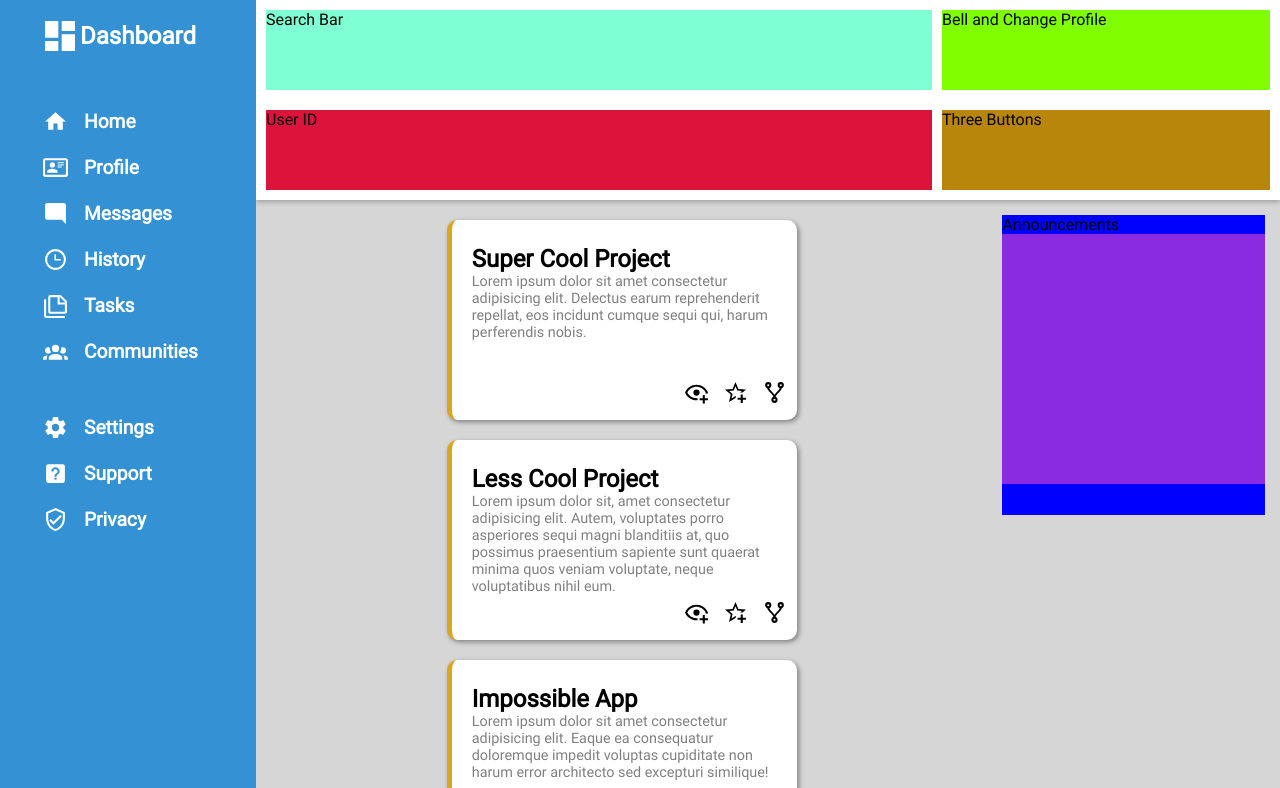
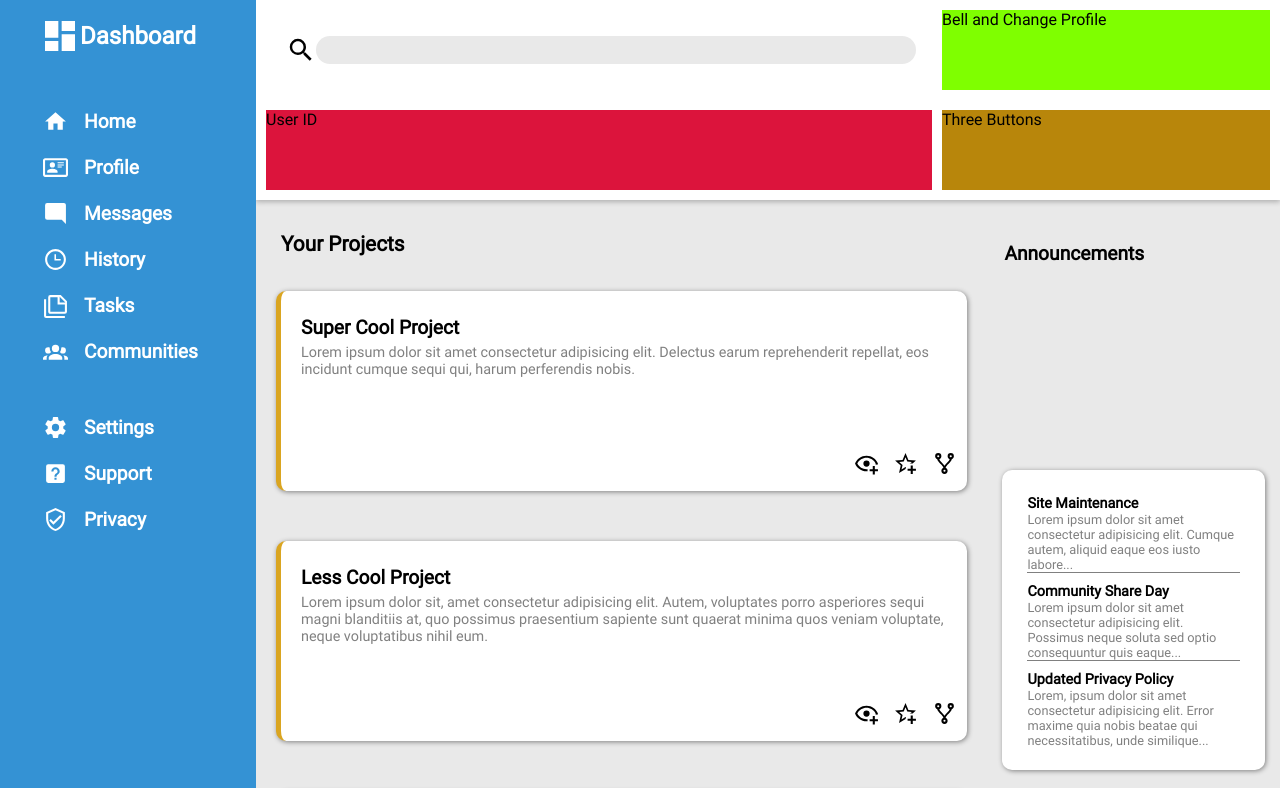
Before and after one commit to leandrocruz44/odin-admin-dashboard, a plain HTML site: page index.html in a window 1280 px wide. Shown: the top 788 px of the page. Drawn offline with Linux system fonts and the light colour scheme.

Commit message:
Style side content, adjust main content
*Cards on main content part now "expand" when screen gets wider through
minmax
*Side content stylized, announcements done
*Search bar on header stylized

```diff
--- a/index.html
+++ b/index.html
@@ -57,7 +57,12 @@
         </div>
         <div class="header">
             <div class="top-header">
-                <div class="search">Search Bar</div>
+                <div class="search">
+                    <img src="icons/search.svg" alt="">
+                    <form action="#">
+                        <input type="text" name="search" id="search">
+                    </form>
+                </div>
                 <div class="notification">Bell and Change Profile</div>
             </div>
             <div class="bottom-header">
@@ -66,8 +71,8 @@
             </div>
         </div>
         <div class="main">
+            <div class="title">Your Projects</div>
             <div class="content">
-                <!-- <div class="title">Your Projects</div> -->
                 <div class="cards">
                     <div class="text">
                         <h1>Super Cool Project</h1>
@@ -136,13 +141,24 @@
                 </div>
             </div>
             <div class="side-content">
+                <div class="side-title">Announcements</div>
                 <div class="announcements">
-                    Announcements
-                    <div class="card"></div>
+                    <div class="topic">
+                        <h1>Site Maintenance</h1>
+                        <p>Lorem ipsum dolor sit amet consectetur adipisicing elit. Cumque autem, aliquid eaque eos iusto labore...</p>
+                    </div>
+                    <div class="topic">
+                        <h1>Community Share Day</h1>
+                        <p>Lorem ipsum dolor sit amet consectetur adipisicing elit. Possimus neque soluta sed optio consequuntur quis eaque...</p>
+                    </div>
+                    <div class="topic">
+                        <h1>Updated Privacy Policy</h1>
+                        <p>Lorem, ipsum dolor sit amet consectetur adipisicing elit. Error maxime quia nobis beatae qui necessitatibus, unde similique...</p>
+                    </div>
                 </div>
+                <div class="side-title">Trending</div>
                 <div class="trending">
-                    Trending
-                    <div class="card"></div>
+
                 </div>
             </div>
         </div>
--- a/style.css
+++ b/style.css
@@ -90,7 +90,21 @@
 
 .search {
     margin: 5px;
-    background-color: aquamarine;
+    display: flex;
+    align-items: center;
+    padding-left: 20px;
+}
+
+.search input {
+    width: 600px;
+    height: 1.8rem;
+    background-color: rgb(233, 233, 233);
+    border: none;
+    border-radius: 30px;
+}
+
+.search img {
+    width: 30px;
 }
 
 .notification {
@@ -117,7 +131,7 @@
 .main {
     grid-column: 2 / 3;
     grid-row: 2 / 3;
-    background-color: rgb(214, 214, 214);
+    background-color: rgb(233, 233, 233);
     display: grid;
     grid-template-columns: 2.5fr 1fr;
 }
@@ -126,19 +140,21 @@
     grid-column: 1 / 2;
     display: grid;
     grid-template-columns: repeat(auto-fit, minmax(360px, 1fr));
+    grid-auto-rows: 250px;
     margin: 10px;
     justify-items: center;
     align-items: center;
 }
 
 .title {
-    grid-column: 1 / 3;
-    justify-self: start;
-    padding-left: 1rem;
+    margin-left: 25px;
+    margin-top: 2rem;
+    font-size: 1.3rem;
+    font-weight: bold;
 }
 
 .cards {
-    width: 350px;
+    width: minmax(350px, 1fr);
     height: 200px;
     margin: 10px;
     background-color: white;
@@ -147,7 +163,7 @@
     padding: 10px;
     display: grid;
     grid-template-rows: 4fr 1fr;
-    box-shadow: 2px 2px 5px gray;
+    box-shadow: 1px 1px 5px gray;
 }
 
 .cards:hover {
@@ -163,7 +179,8 @@
 }
 
 .text h1 {
-    font-size: 1.5rem;
+    font-size: 1.2rem;
+    margin-bottom: 5px;
 }
 
 .text p {
@@ -186,25 +203,53 @@
 }
 
 .side-content {
-    grid-column: 2 / 3;
+    /* grid-column: 2 / 3; */
     display: grid;
     grid-template-columns: 1fr;
     margin: 10px;
 }
 
+.side-title {
+    margin-top: -1.5rem;
+    margin-left: 7px;
+    font-size: 1.2rem;
+    font-weight: bold;
+}
+
 .announcements {
     height: 300px;
-    background-color: blue;
+    background-color: white;
     margin: 5px;
+    margin-bottom: 3rem;
+    display: grid;
+    grid-template: repeat(3, 1fr) / 1fr ;
+    padding: 25px;
+    border-radius: 10px;
+    box-shadow: 1px 1px 5px gray;
 }
 
-.card {
-    height: 250px;
-    background-color: blueviolet;
+.announcements h1 {
+    font-size: 0.9rem;
+}
+
+.announcements p {
+    font-size: 0.8rem;
+    color: gray;
+}
+
+.announcements .topic:not(:last-child) {
+    border-bottom: 1px solid gray;
+    margin-bottom: 10px ;
 }
 
 .trending {
     height: 300px;
-    background-color: blue;
+    background-color: white;
     margin: 5px;
+    margin-bottom: 3rem;
+    display: grid;
+    grid-template: repeat(4, 1fr) / 1fr ;
+    padding: 25px;
+    border-radius: 10px;
+    box-shadow: 1px 1px 5px gray;
 }
```
